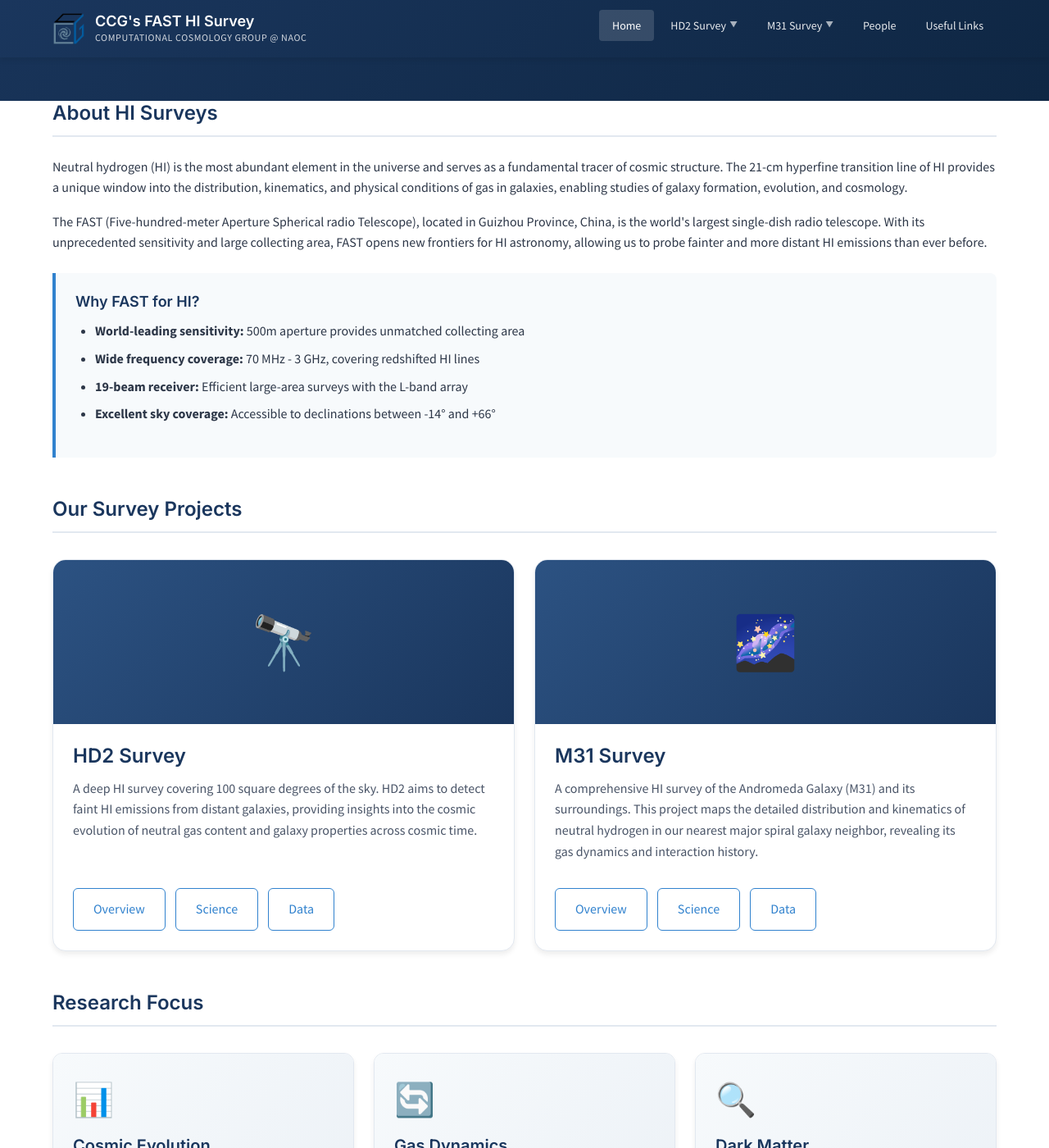
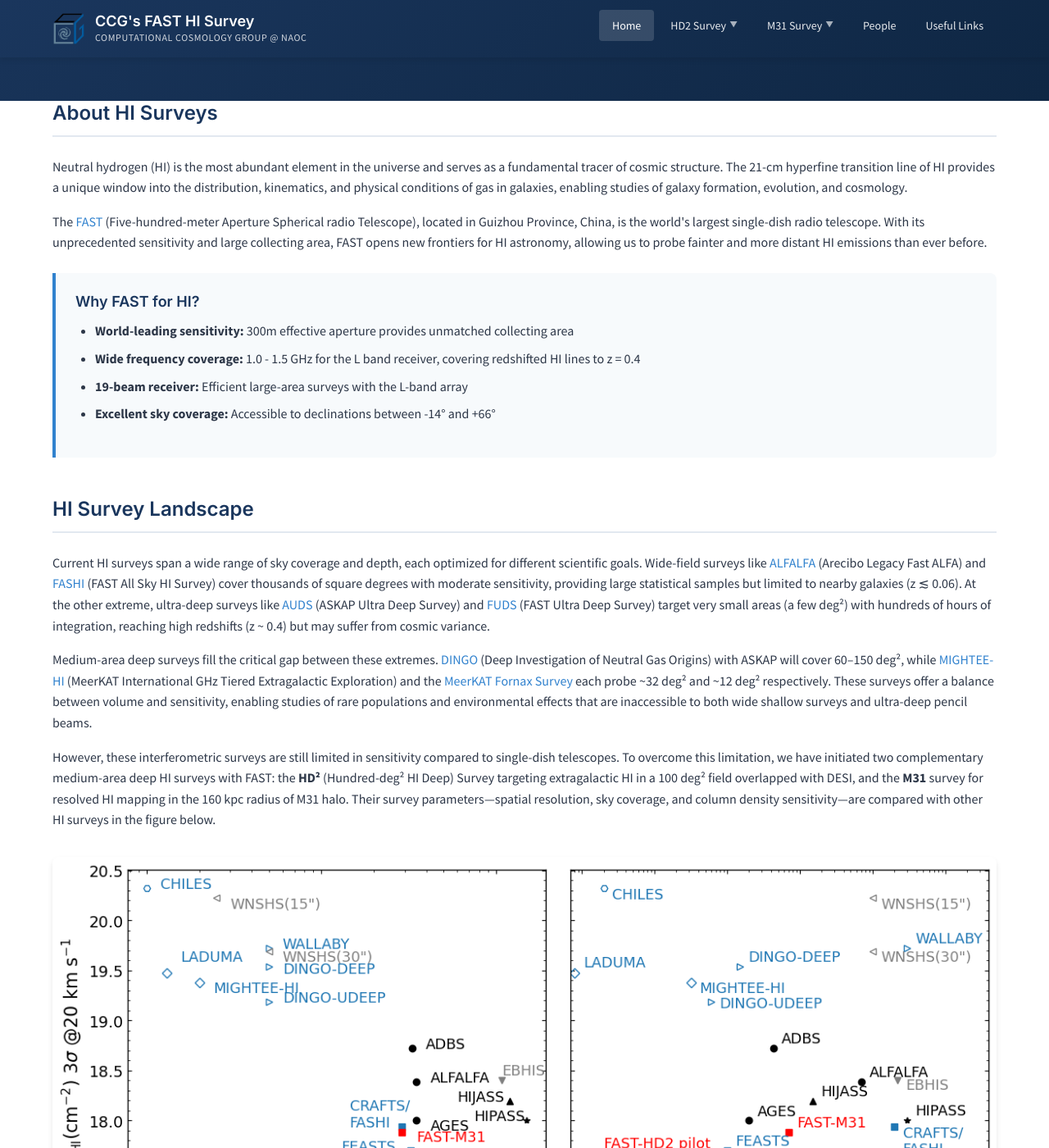
Before and after one commit to ccg-FAST/ccg-FAST.github.io, a Jekyll site: the page built from index.md, in a window 1280 px wide and 1400 px high, scrolled down 379 px. Shown: the whole window at 82% size. Built offline with Jekyll 4.4.1, drawn with Linux system fonts in a browser that asks for light colours; some of the changed text lies outside the part shown.

Commit message:
update home and link, logo

```diff
--- a/_includes/footer.html
+++ b/_includes/footer.html
@@ -26,7 +26,8 @@
             <div class="footer-section">
                 <h4 class="footer-subtitle">External</h4>
                 <ul class="footer-links">
-                    <li><a href="https://fast.bao.ac.cn/" target="_blank" rel="noopener">FAST Official</a></li>
+                    <li><a href="https://fast.bao.ac.cn/" target="_blank" rel="noopener">FAST</a></li>
+                    <li><a href="https://ccg-naoc.github.io/index.html" target="_blank" rel="noopener">CCG Home</a></li>
                     <li><a href="https://github.com/ccg-FAST/ccg-FAST.github.io" target="_blank" rel="noopener">GitHub</a></li>
                 </ul>
             </div>
--- a/_layouts/default.html
+++ b/_layouts/default.html
@@ -7,7 +7,7 @@
     <meta name="description" content="{% if page.description %}{{ page.description }}{% else %}{{ site.description }}{% endif %}">
 
     <!-- Favicon -->
-    <link rel="icon" type="image/svg+xml" href="{{ '/assets/images/fast-icon.svg' | relative_url }}">
+    <link rel="icon" type="image/png" href="{{ '/assets/images/ccg_logo.png' | relative_url }}">
 
     <!-- Google Fonts -->
     <link rel="preconnect" href="https://fonts.googleapis.com">
--- a/index.md
+++ b/index.md
@@ -22,19 +22,52 @@
 
         <p>Neutral hydrogen (HI) is the most abundant element in the universe and serves as a fundamental tracer of cosmic structure. The 21-cm hyperfine transition line of HI provides a unique window into the distribution, kinematics, and physical conditions of gas in galaxies, enabling studies of galaxy formation, evolution, and cosmology.</p>
 
-        <p>The FAST (Five-hundred-meter Aperture Spherical radio Telescope), located in Guizhou Province, China, is the world's largest single-dish radio telescope. With its unprecedented sensitivity and large collecting area, FAST opens new frontiers for HI astronomy, allowing us to probe fainter and more distant HI emissions than ever before.</p>
+        <p>The <a href="https://fast.bao.ac.cn/" target="_blank" rel="noopener">FAST</a> (Five-hundred-meter Aperture Spherical radio Telescope), located in Guizhou Province, China, is the world's largest single-dish radio telescope. With its unprecedented sensitivity and large collecting area, FAST opens new frontiers for HI astronomy, allowing us to probe fainter and more distant HI emissions than ever before.</p>
 
         <div class="info-box">
             <h3 class="info-box-title">Why FAST for HI?</h3>
             <ul>
-                <li><strong>World-leading sensitivity:</strong> 500m aperture provides unmatched collecting area</li>
-                <li><strong>Wide frequency coverage:</strong> 70 MHz - 3 GHz, covering redshifted HI lines</li>
+                <li><strong>World-leading sensitivity:</strong> 300m effective aperture provides unmatched collecting area</li>
+                <li><strong>Wide frequency coverage:</strong> 1.0 - 1.5 GHz for the L band receiver, covering redshifted HI lines to z = 0.4 </li>
                 <li><strong>19-beam receiver:</strong> Efficient large-area surveys with the L-band array</li>
                 <li><strong>Excellent sky coverage:</strong> Accessible to declinations between -14° and +66°</li>
             </ul>
         </div>
     </div>
 </section>
+
+<!-- HI Survey Comparison -->
+<section class="container">
+    <div class="content-section">
+        <h2 class="section-title">HI Survey Landscape</h2>
+
+        <p>Current HI surveys span a wide range of sky coverage and depth, each optimized for different scientific goals. Wide-field surveys like <a href="http://egg.astro.cornell.edu/alfalfa/" target="_blank" rel="noopener">ALFALFA</a> (Arecibo Legacy Fast ALFA) and <a href="https://fashi.bao.ac.cn/" target="_blank" rel="noopener">FASHI</a> (FAST All Sky HI Survey) cover thousands of square degrees with moderate sensitivity, providing large statistical samples but limited to nearby galaxies (z ≲ 0.06). At the other extreme, ultra-deep surveys like <a href="https://www.atnf.csiro.au/research/AUDS/" target="_blank" rel="noopener">AUDS</a> (ASKAP Ultra Deep Survey) and <a href="https://www.atnf.csiro.au/research/FUDS/" target="_blank" rel="noopener">FUDS</a> (FAST Ultra Deep Survey) target very small areas (a few deg²) with hundreds of hours of integration, reaching high redshifts (z ~ 0.4) but may suffer from cosmic variance.</p>
+
+        <p>Medium-area deep surveys fill the critical gap between these extremes. <a href="https://www.atnf.csiro.au/research/DINGO/" target="_blank" rel="noopener">DINGO</a> (Deep Investigation of Neutral Gas Origins) with ASKAP will cover 60–150 deg², while <a href="https://www.mighteesurvey.org/" target="_blank" rel="noopener">MIGHTEE-HI</a> (MeerKAT International GHz Tiered Extragalactic Exploration) and the <a href="https://www.sarao.ac.za/science/meerkat-science/meerkat-fornax-survey/" target="_blank" rel="noopener">MeerKAT Fornax Survey</a> each probe ~32 deg² and ~12 deg² respectively. These surveys offer a balance between volume and sensitivity, enabling studies of rare populations and environmental effects that are inaccessible to both wide shallow surveys and ultra-deep pencil beams.</p>
+
+        <p>However, these interferometric surveys are still limited in sensitivity compared to single-dish telescopes. To overcome this limitation, we have initiated two complementary medium-area deep HI surveys with FAST: the <strong>HD²</strong> (Hundred-deg² HI Deep) Survey targeting extragalactic HI in a 100 deg² field overlapped with DESI, and the <strong>M31</strong> survey for resolved HI mapping in the 160 kpc radius of M31 halo. Their survey parameters—spatial resolution, sky coverage, and column density sensitivity—are compared with other HI surveys in the figure below.</p>
+
+        <div class="figure-container" style="text-align: center; margin: 2rem 0;">
+            <img src="assets/images/surveys.png" alt="HI Survey Comparison" style="max-width: 100%; height: auto; border-radius: 8px; box-shadow: 0 4px 6px rgba(0,0,0,0.1);">
+            <p class="figure-caption" style="margin-top: 1rem; font-size: 0.95rem; line-height: 1.6; color: #666;">
+                <strong>Figure:</strong> Comparison of HI surveys in terms of spatial resolution vs. column density sensitivity (left) and sky coverage vs. column density sensitivity (right). Our surveys (red squares) occupies a unique parameter space, combining arcminute-scale spatial resolution with hundreds of deg² sky coverage while achieving deep column density limits of log N<sub>HI</sub> ~ 17.5 cm<sup>-2</sup> at 20 km s<sup>-1</sup> resolution — a balance unmatched by wide-field shallow surveys or ultra-deep surveys.
+            </p>
+        </div>
+
+        <div class="info-box">
+            <h3 class="info-box-title">Why conduct HD² and M31 Surveys with FAST?</h3>
+            <ul>
+                <li><strong>Unmatched Sensitivity:</strong> FAST achieves sensitivity two orders of magnitude deeper than interferometric surveys, enabling detection of faint, extended HI emission missed by ASKAP and MeerKAT</li>
+                <li><strong>Optimal Survey Volume:</strong> ~100 deg² strikes the balance between cosmic variance and statistical power, providing robust samples for galaxy evolution studies</li>
+                <li><strong>Synergy with DESI:</strong> Deep optical spectroscopy from DESI enables precise optical counterpart identification and redshift confirmation, with matching rates exceeding 90% for r < 19.5 mag galaxies</li>
+                <li><strong>Low-Mass Galaxy Census:</strong> Extend HI detections to stellar masses down to 10⁸ M⊙, constraining the faint end of the HI mass function and gas accretion in dwarf galaxies</li>
+                <li><strong>Rare Population Discovery:</strong> Optimal for finding ultra-diffuse galaxies, low surface brightness systems, HI-rich early-types, and dark gas clouds (RELIHCs) that evade shallow surveys</li>
+                <li><strong>Local Group Benchmark:</strong> The M31 survey provides resolved HI mapping of our nearest major neighbor's halo region, serving as a fundamental calibration for cosmological simulations and galaxy formation models</li>
+            </ul>
+        </div>
+    </div>
+</section>
+
 
 <!-- Survey Projects -->
 <section class="container">
@@ -46,13 +79,14 @@
             <div class="feature-card">
                 <div class="feature-card-image">🔭</div>
                 <div class="feature-card-content">
-                    <h3 class="feature-card-title">HD2 Survey</h3>
+                    <h3 class="feature-card-title">HD² Survey</h3>
                     <p class="feature-card-description">
-                        A deep HI survey covering 100 square degrees of the sky. HD2 aims to detect faint HI emissions from distant galaxies, providing insights into the cosmic evolution of neutral gas content and galaxy properties across cosmic time.
+                        A deep HI survey covering 100 deg² within the DESI footprint, leveraging FAST's unmatched sensitivity and DESI's high-completeness spectroscopy to detect faint HI emissions from galaxies down to 10⁸ Msun.
                     </p>
                     <div class="feature-card-links">
                         <a href="{{ '/hd2/' | relative_url }}" class="btn btn-outline">Overview</a>
                         <a href="{{ '/hd2/science' | relative_url }}" class="btn btn-outline">Science</a>
+                        <a href="{{ '/hd2/publications' | relative_url }}" class="btn btn-outline">Publications</a>
                         <a href="{{ '/hd2/data' | relative_url }}" class="btn btn-outline">Data</a>
                     </div>
                 </div>
@@ -64,11 +98,12 @@
                 <div class="feature-card-content">
                     <h3 class="feature-card-title">M31 Survey</h3>
                     <p class="feature-card-description">
-                        A comprehensive HI survey of the Andromeda Galaxy (M31) and its surroundings. This project maps the detailed distribution and kinematics of neutral hydrogen in our nearest major spiral galaxy neighbor, revealing its gas dynamics and interaction history.
+                        A 700 deg² HI survey of the Andromeda Galaxy (M31) and its halo within 160 kpc, mapping the detailed distribution of neutral gas in M31's disk and halo while simultaneously enabling studies of high-velocity clouds in the Milky Way and M31 halos, supernova remnants, and serving as an extragalactic point-source survey for background HI galaxies..
                     </p>
                     <div class="feature-card-links">
                         <a href="{{ '/m31/' | relative_url }}" class="btn btn-outline">Overview</a>
                         <a href="{{ '/m31/science' | relative_url }}" class="btn btn-outline">Science</a>
+                        <a href="{{ '/m31/publications' | relative_url }}" class="btn btn-outline">Publications</a>
                         <a href="{{ '/m31/data' | relative_url }}" class="btn btn-outline">Data</a>
                     </div>
                 </div>
@@ -85,90 +120,47 @@
         <div class="card-grid">
             <div class="card">
                 <div class="card-header">
-                    <div class="card-icon">📊</div>
-                    <h3 class="card-title">Cosmic Evolution</h3>
+                    <div class="card-icon">🌌</div>
+                    <h3 class="card-title">Galaxy Formation & Evolution</h3>
                 </div>
                 <div class="card-body">
-                    <p class="card-text">Tracking the evolution of neutral hydrogen content in galaxies from the local universe to higher redshifts, constraining models of galaxy formation and gas accretion.</p>
+                    <p class="card-text">Investigating the low-redshift HI mass function, gas fraction scaling relations with stellar mass and star formation rate, and the role of HI as the fuel reservoir for star formation and baryon cycling in galaxies.</p>
                 </div>
             </div>
 
             <div class="card">
                 <div class="card-header">
                     <div class="card-icon">🔄</div>
-                    <h3 class="card-title">Gas Dynamics</h3>
+                    <h3 class="card-title">HI Distribution & Galaxy Dynamics</h3>
                 </div>
                 <div class="card-body">
-                    <p class="card-text">Studying the kinematics and distribution of HI in galaxies, including warps, lopsidedness, and interactions with the intergalactic medium.</p>
+                    <p class="card-text">Mapping the spatial distribution of neutral hydrogen from galactic disks to extended halos, probing galaxy kinematics and mass distributions through HI rotation curves, including detailed mapping of M31's dynamics and circumgalactic medium.</p>
                 </div>
             </div>
 
             <div class="card">
                 <div class="card-header">
-                    <div class="card-icon">🔍</div>
-                    <h3 class="card-title">Dark Matter</h3>
+                    <div class="card-icon">💥</div>
+                    <h3 class="card-title">Milky Way HI & Supernova Remnants</h3>
                 </div>
                 <div class="card-body">
-                    <p class="card-text">Using HI rotation curves to probe the distribution of dark matter in galaxies and test alternative gravity theories.</p>
+                    <p class="card-text">Studying the Milky Way's neutral hydrogen distribution and its interaction with supernova remnants, using high-velocity cloud observations to trace feedback and gas recycling processes.</p>
                 </div>
             </div>
 
             <div class="card">
                 <div class="card-header">
-                    <div class="card-icon">✨</div>
-                    <h3 class="card-title">Star Formation</h3>
+                    <div class="card-icon">📡</div>
+                    <h3 class="card-title">21cm Intensity Mapping</h3>
                 </div>
                 <div class="card-body">
-                    <p class="card-text">Investigating the relationship between HI content, molecular gas, and star formation activity in different environments.</p>
+                    <p class="card-text">Pushing toward cosmological applications by developing 21cm intensity mapping techniques at z ~ 0.3, bridging the gap between low-redshift HI surveys and future high-redshift cosmology experiments.</p>
                 </div>
             </div>
         </div>
     </div>
 </section>
 
-<!-- FAST Specifications -->
-<section class="container">
-    <div class="content-section">
-        <h2 class="section-title">FAST Specifications</h2>
-
-        <table>
-            <thead>
-                <tr>
-                    <th>Parameter</th>
-                    <th>Value</th>
-                </tr>
-            </thead>
-            <tbody>
-                <tr>
-                    <td>Aperture diameter</td>
-                    <td>500 m (effective ~300 m)</td>
-                </tr>
-                <tr>
-                    <td>Frequency coverage</td>
-                    <td>70 MHz – 3 GHz</td>
-                </tr>
-                <tr>
-                    <td>HI line frequency</td>
-                    <td>1420.40575177 MHz</td>
-                </tr>
-                <tr>
-                    <td>L-band receiver</td>
-                    <td>19-beam cryogenic receiver</td>
-                </tr>
-                <tr>
-                    <td>System temperature</td>
-                    <td>~20 K at 1.4 GHz</td>
-                </tr>
-                <tr>
-                    <td>Survey speed</td>
-                    <td>~1 deg²/hour (19-beam)</td>
-                </tr>
-            </tbody>
-        </table>
-
-        <p>For more information about FAST, visit the <a href="https://fast.bao.ac.cn/" target="_blank" rel="noopener">official FAST website</a>.</p>
-    </div>
-</section>
 
 <!-- Contact -->
 <section class="container">
@@ -178,7 +170,7 @@
         <p>For inquiries about our HI surveys, data access, or collaboration opportunities, please contact the CCG group or visit our <a href="{{ '/people' | relative_url }}">people page</a> for individual contact information.</p>
 
         <div class="alert alert-info">
-            <strong>Data Access:</strong> Survey data products are available through the individual project pages. See <a href="{{ '/hd2/data' | relative_url }}">HD2 Data</a> and <a href="{{ '/m31/data' | relative_url }}">M31 Data</a> for downloads.
+            <strong>Data Access:</strong> Survey data products are available through the individual project pages. See <a href="{{ '/hd2/data' | relative_url }}">HD² Data</a> and <a href="{{ '/m31/data' | relative_url }}">M31 Data</a> for downloads.
         </div>
     </div>
 </section>
```
Also changed, not shown: links.md (added, +244 -0 lines), assets/images/surveys.png (added).
